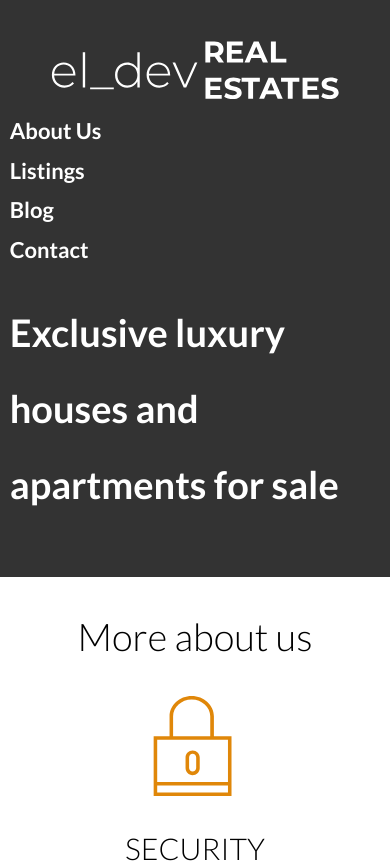
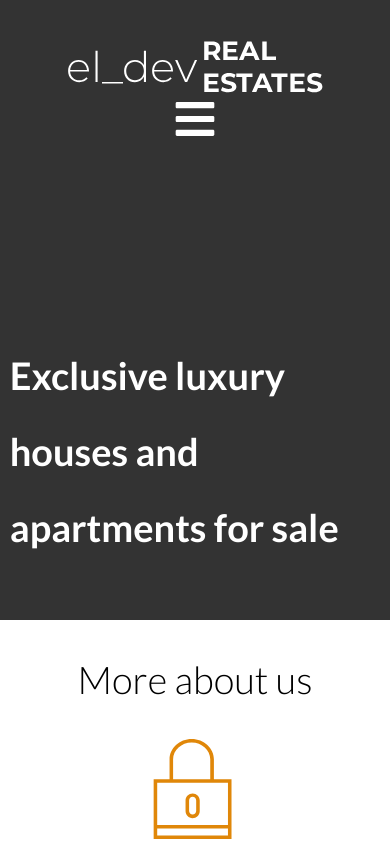
Before and after one commit to RennyGaSal/el_dev-real-estate, a PHP site: page / in a window 390 px wide. Shown: the top 865 px of the page. Run offline with PHP 8.4, Linux system fonts and the light colour scheme; style sheets or scripts are compiled from the project's sources; some libraries are stand-ins or nearby versions.

Commit message:
feat(navigation): add mobile menu functionality and improve nav visibility

```diff
--- a/index.html
+++ b/index.html
@@ -13,6 +13,11 @@
           <a href="/">
             <img src="build/img/logo.svg" alt="Real Estate Logo" />
           </a>
+
+          <div class="mobile-menu">
+            <img src="build/img/bars.svg" alt="Mobile Menu Icon" />
+          </div>
+
           <nav class="nav">
             <a href="about.html" class="header-link">About Us</a>
             <a href="listings.html" class="header-link">Listings</a>
--- a/src/scss/layout/_footer.scss
+++ b/src/scss/layout/_footer.scss
@@ -23,6 +23,11 @@
             text-decoration: underline;
         }
     }
+
+    nav {
+        visibility: visible;
+        opacity: 1;
+    }
 }
 
 .container-footer {
--- a/src/scss/layout/_navigation.scss
+++ b/src/scss/layout/_navigation.scss
@@ -4,6 +4,7 @@
 .bar {
     display: flex;
     flex-direction: column;
+    align-items: center;
     padding-top: 3rem;
     @include m.tablet {
         flex-direction: row;
@@ -14,15 +15,23 @@
 
 .nav {
     margin-top: 1rem;
+    visibility: hidden;
+    opacity: 0;
+    transition: visibility 0.2s, opacity 0.5s linear;
+
     @include m.tablet {
         display: flex;
+        visibility: visible;
+        opacity: 1;
     }
+
     a {
         color: v.$white;
         display: block;
         font-size: 2.2rem;
         font-weight: 700;
         text-decoration: none;
+        text-align: center;
 
         @include m.tablet {
             margin-right: 2rem;
@@ -36,6 +45,22 @@
         &:hover {
             color: v.$yellow;
         }
+    }
 
+    &.show {
+        visibility: visible;
+        opacity: 1;
+    }
+
+}
+
+.mobile-menu {
+    @include m.tablet {
+        display: none;
+    }
+
+    img {
+        width: 5rem;
+        height: 5rem;
     }
 }
```
Also changed, not shown: src/js/app.js (+13 -0 lines).
